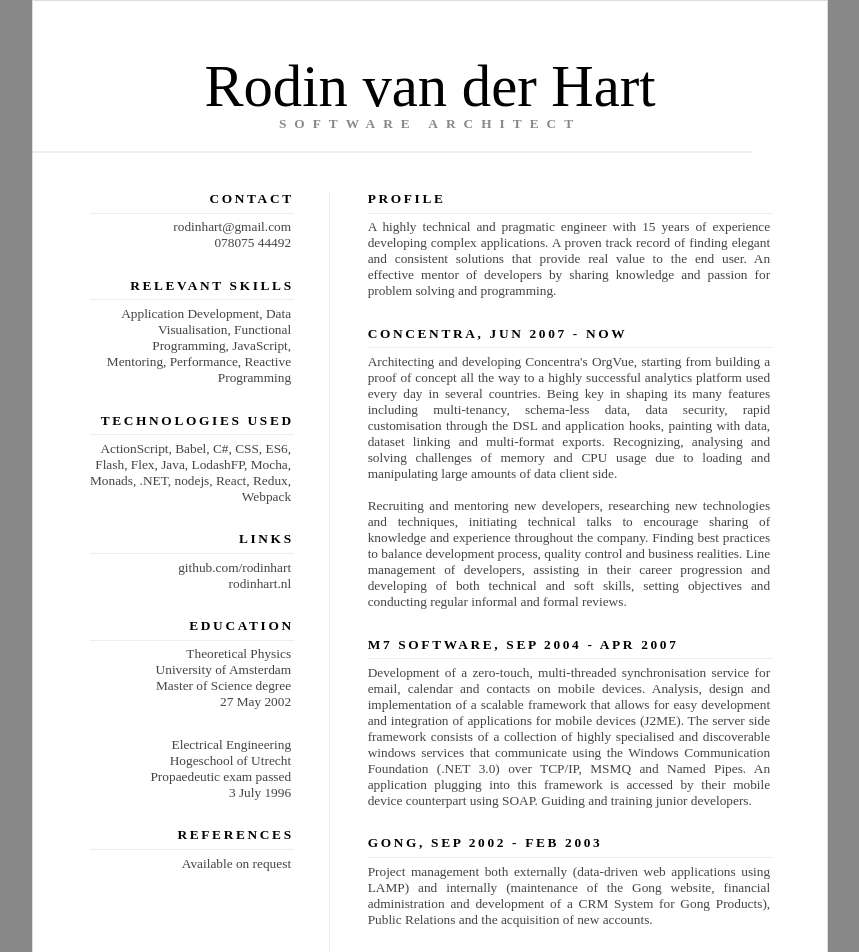
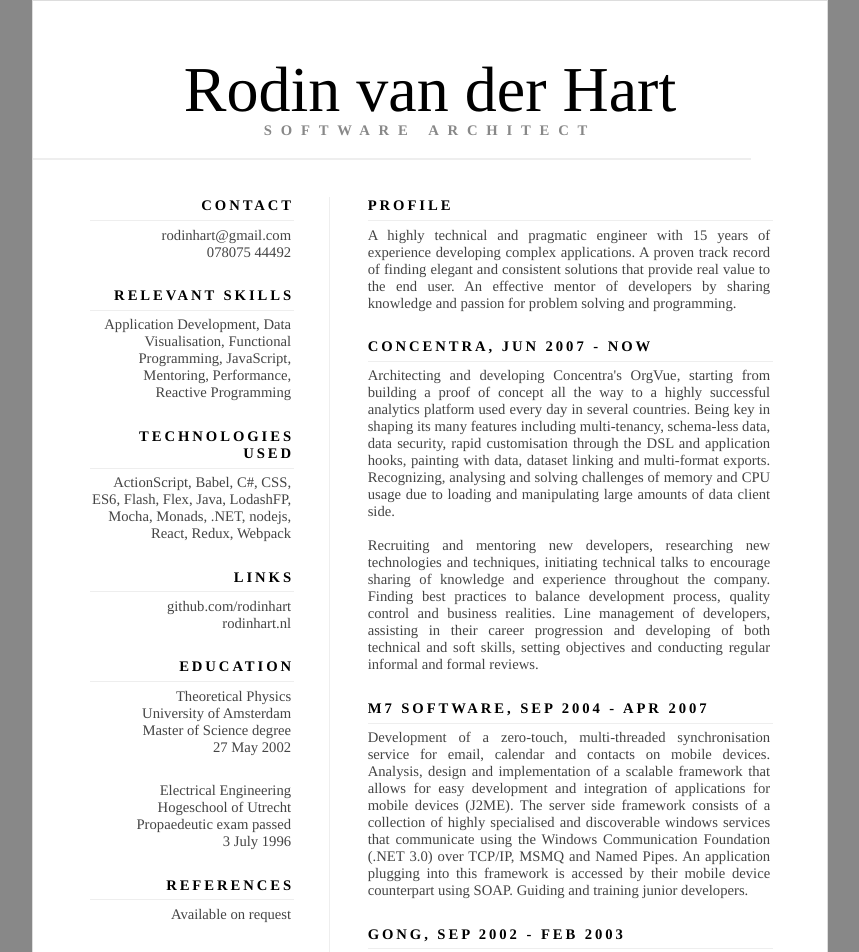
Before and after one commit to rodinhart/rodinhart.github.io, a plain HTML site: page cv/index.html in a window 1280 px wide. Shown: the top 952 px of the page, without its empty margins (210-1069 px from the left). Drawn offline with Linux system fonts and the light colour scheme; a script that the page names is missing.

Commit message:
Updated cv font

```diff
--- a/cv/index.css
+++ b/cv/index.css
@@ -10,8 +10,8 @@ html {
 body {
   background-color: #fff;
   border: 1px solid #ddd;
-  font-family: Constantia;
-  font-size: 10pt;
+  font-family: Times, sans-serif;
+  font-size: 11pt;
   height: 297mm;
   margin: auto;
   width: 210mm;
@@ -23,7 +23,7 @@ a {
 }
 
 #Name {
-  font-size: 44pt;
+  font-size: 48pt;
   line-height: 1;
   margin-top: 15mm;
   text-align: center;
```
Also changed, not shown: cv.png.
